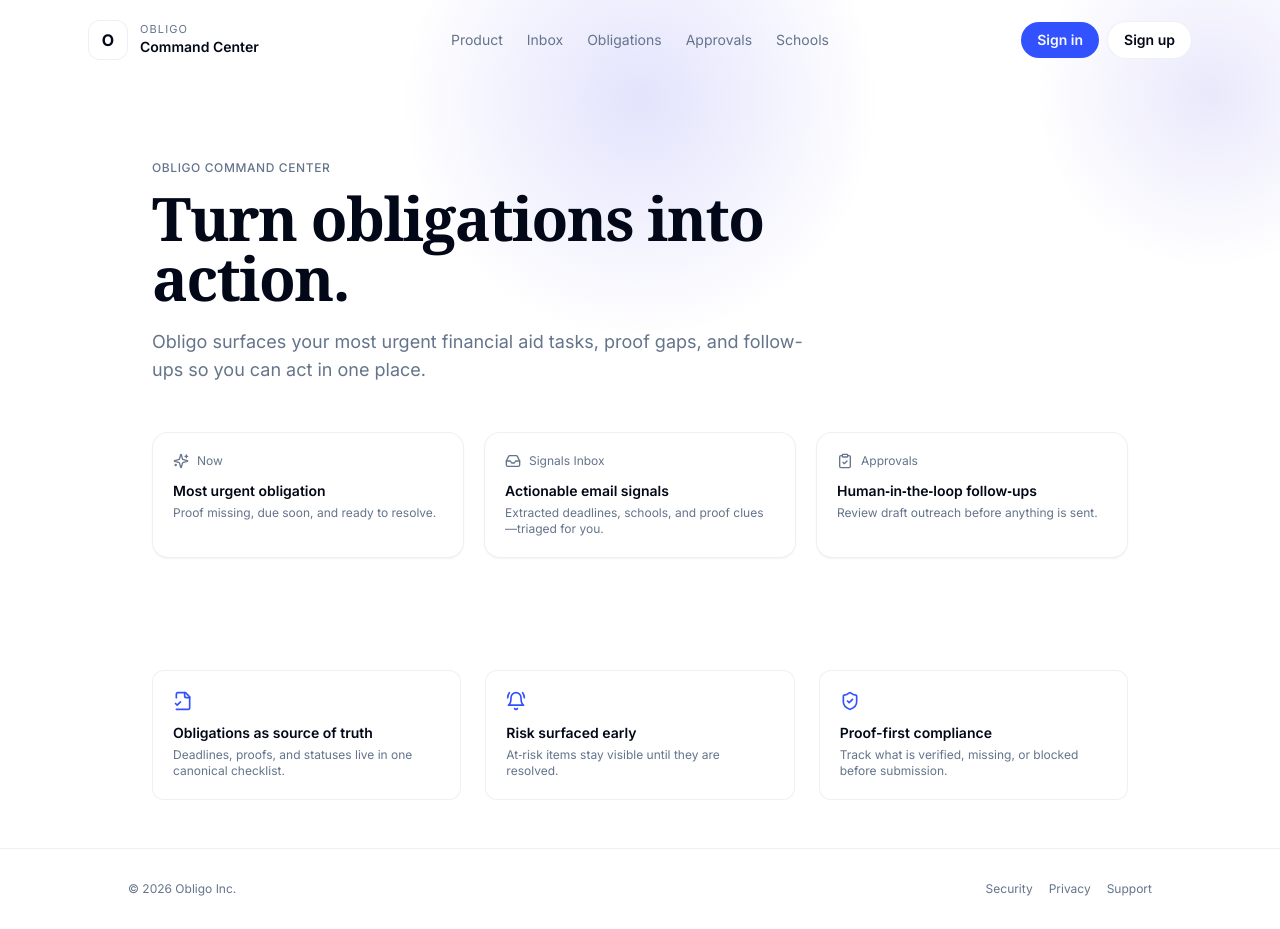
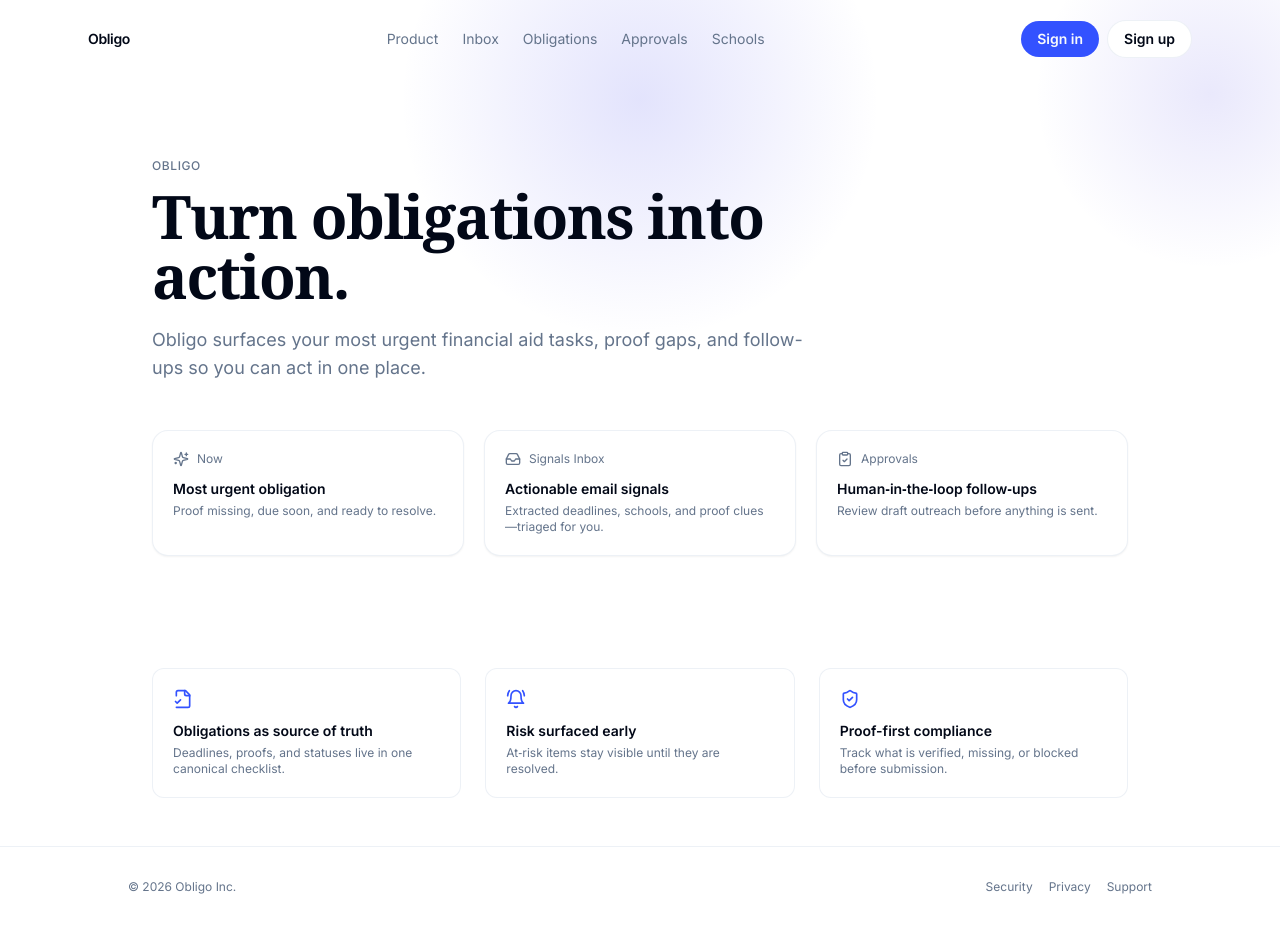
Before and after one commit to Cventura12/my-project, a Next.js app in the folder obligo-next/: page / in a window 1280 px wide. Built offline with nearby package versions, Linux system fonts and the light colour scheme; no server answers.

Commit message:
Simplify landing header branding

```diff
--- a/obligo-next/src/app/page.tsx
+++ b/obligo-next/src/app/page.tsx
@@ -23,15 +23,7 @@
 
       {/* Nav */}
       <nav className="relative z-10 flex items-center justify-between px-6 py-5 max-w-6xl mx-auto">
-        <div className="flex items-center gap-3">
-          <div className="w-10 h-10 rounded-xl border border-border/60 bg-background flex items-center justify-center font-bold">
-            O
-          </div>
-          <div className="leading-tight">
-            <div className="text-[11px] uppercase tracking-widest text-muted-foreground">Obligo</div>
-            <div className="text-sm font-semibold">Command Center</div>
-          </div>
-        </div>
+        <div className="text-sm font-semibold tracking-tight">Obligo</div>
         <div className="hidden md:flex items-center gap-6 text-sm text-muted-foreground">
           <span>Product</span>
           <span>Inbox</span>
@@ -59,7 +51,7 @@
       <section className="relative z-10 max-w-5xl mx-auto px-6 pt-20 pb-16">
         <div className="max-w-3xl">
           <p className="text-xs font-medium uppercase tracking-wider text-muted-foreground">
-            Obligo Command Center
+            Obligo
           </p>
           <h1
             className="mt-3 text-4xl sm:text-6xl font-semibold tracking-tight text-foreground"
```
